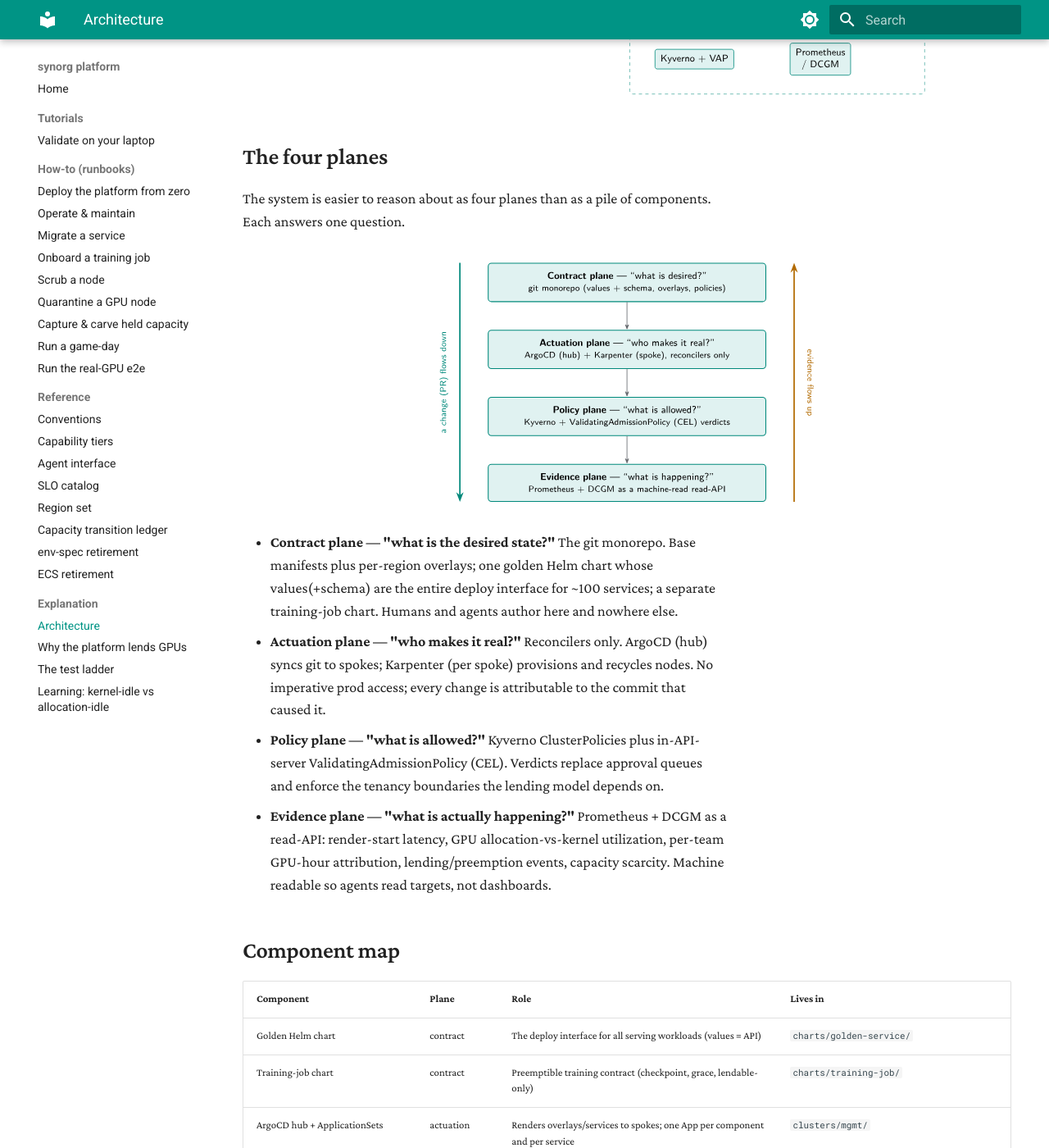
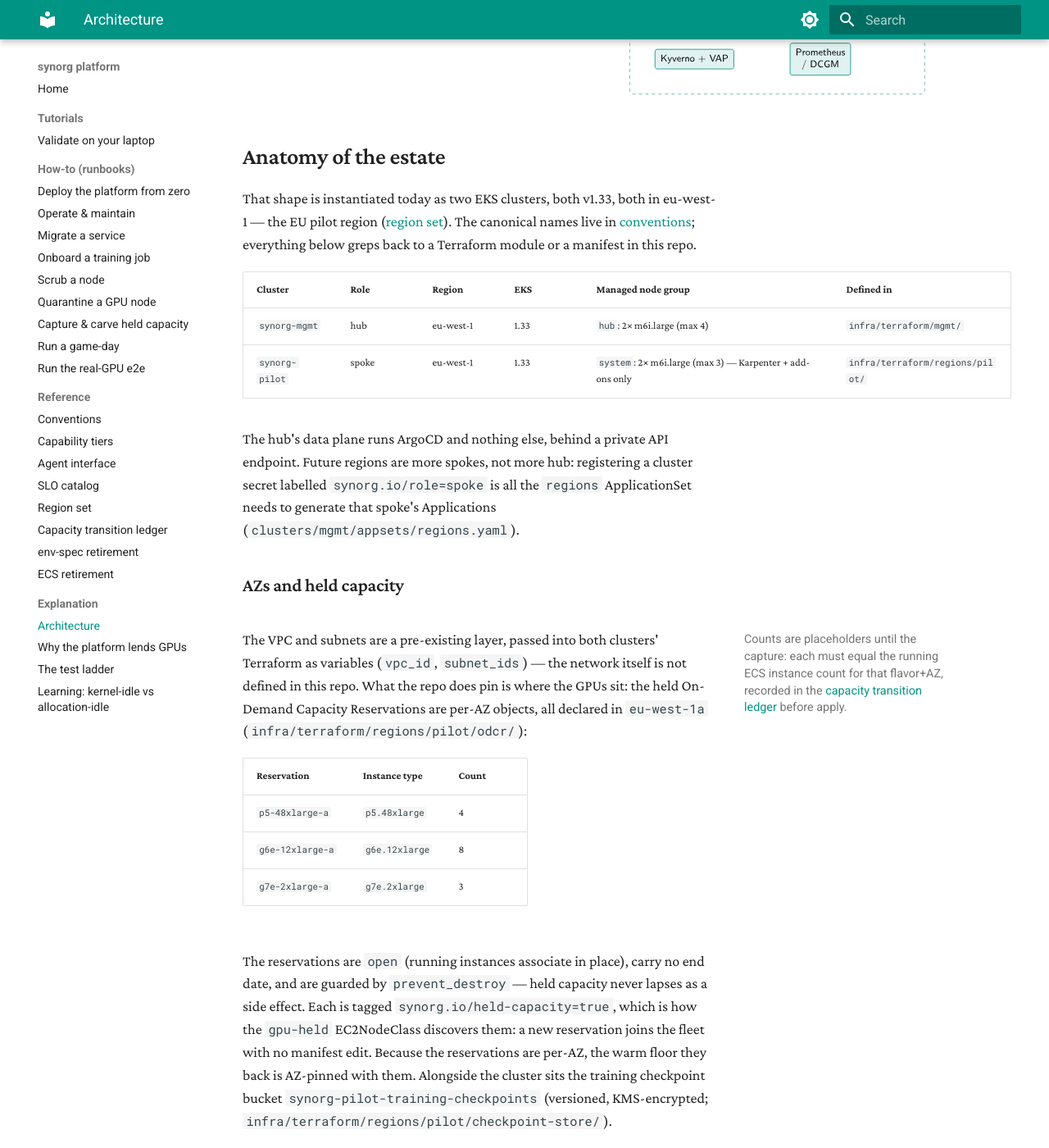
Before and after one commit to nycterent/synorg, an MkDocs documentation site: the page built from docs/explanation/architecture.md, in a window 1280 px wide and 1400 px high, scrolled down 784 px. Shown: the whole window at 82% size. Built offline with MkDocs 1.6.1 and Material for MkDocs 9.7.7, drawn with Linux system fonts in a browser that asks for light colours; some of the changed text lies outside the part shown.

Commit message:
docs(architecture): anatomy of the estate — clusters, AZs, pools, services
Concrete topology the doc never stated: mgmt hub + pilot spoke tables
(eu-west-1, EKS 1.33, node groups), ODCR holdings and AZ pinning, node
pool matrix (types, capacity, taints, who lands where), and a what-runs-
where namespace map with a new TikZ diagram. Every fact greps back to a
terraform/manifest source; genuinely undefined pieces (VPC inputs, EKS
Kueue/Kyverno installs) are marked not-yet-defined rather than invented.

```diff
--- a/docs/explanation/architecture.md
+++ b/docs/explanation/architecture.md
@@ -23,6 +23,124 @@
 hand.
 
 ![Hub-spoke topology: the git monorepo (the only write API) feeds the ArgoCD hub, which syncs each region spoke; inside a spoke Karpenter provisions the warm-floor, lendable, and web NodePools while Kueue, the lending controller, Kyverno + VAP, and Prometheus run alongside](../assets/diagrams/architecture-topology.svg){ .diagram }
+
+## Anatomy of the estate
+
+That shape is instantiated today as two EKS clusters, both v1.33, both in
+eu-west-1 — the EU pilot region ([region set](../region-set.md)). The canonical
+names live in [conventions](../conventions.md); everything below greps back to
+a Terraform module or a manifest in this repo.
+
+| Cluster | Role | Region | EKS | Managed node group | Defined in |
+|---|---|---|---|---|---|
+| `synorg-mgmt` | hub | eu-west-1 | 1.33 | `hub`: 2× m6i.large (max 4) | `infra/terraform/mgmt/` |
+| `synorg-pilot` | spoke | eu-west-1 | 1.33 | `system`: 2× m6i.large (max 3) — Karpenter + add-ons only | `infra/terraform/regions/pilot/` |
+
+The hub's data plane runs ArgoCD and nothing else, behind a private API
+endpoint. Future regions are more spokes, not more hub: registering a cluster
+secret labelled `synorg.io/role=spoke` is all the `regions` ApplicationSet
+needs to generate that spoke's Applications
+(`clusters/mgmt/appsets/regions.yaml`).
+
+### AZs and held capacity
+
+<div class="md-has-sidebar" markdown>
+<main markdown>
+
+The VPC and subnets are a pre-existing layer, passed into both clusters'
+Terraform as variables (`vpc_id`, `subnet_ids`) — the network itself is not
+defined in this repo. What the repo does pin is where the GPUs sit: the held
+On-Demand Capacity Reservations are per-AZ objects, all declared in
+`eu-west-1a` (`infra/terraform/regions/pilot/odcr/`):
+
+| Reservation | Instance type | Count |
+|---|---|---|
+| `p5-48xlarge-a` | `p5.48xlarge` | 4 |
+| `g6e-12xlarge-a` | `g6e.12xlarge` | 8 |
+| `g7e-2xlarge-a` | `g7e.2xlarge` | 3 |
+
+</main>
+<aside markdown>
+
+Counts are placeholders until the capture: each must equal the running ECS
+instance count for that flavor+AZ, recorded in the [capacity transition
+ledger](../capacity-transition.md) before apply.
+
+</aside>
+</div>
+
+The reservations are `open` (running instances associate in place), carry no
+end date, and are guarded by `prevent_destroy` — held capacity never lapses as
+a side effect. Each is tagged `synorg.io/held-capacity=true`, which is how the
+`gpu-held` EC2NodeClass discovers them: a new reservation joins the fleet with
+no manifest edit. Because the reservations are per-AZ, the warm floor they
+back is AZ-pinned with them. Alongside the cluster sits the training
+checkpoint bucket `synorg-pilot-training-checkpoints` (versioned,
+KMS-encrypted; `infra/terraform/regions/pilot/checkpoint-store/`).
+
+### Node pools
+
+<div class="md-has-sidebar" markdown>
+<main markdown>
+
+Karpenter provisions all pilot capacity beyond the system node group, from
+three NodePools (`clusters/pilot/karpenter/`):
+
+| Pool | Weight | Instance types | Capacity | Taint | Limit | Who lands there |
+|---|---|---|---|---|---|---|
+| `gpu-warm-floor` | 100 | `p5.48xlarge`, `g6e.12xlarge` | reserved, then on-demand | `pool.synorg.io/warm-floor` | 32 GPUs | inference + the balloon; never consolidated (`budgets: nodes: "0"`) |
+| `gpu-lendable` | 50 | `p5.48xlarge`, `g6e.12xlarge` | reserved, then on-demand | `pool.synorg.io/lendable`, plus `lending.synorg.io/lent` while lent | 64 GPUs | training admitted through Kueue during the window |
+| `web` | 10 | c/m/r families, generation > 5 | on-demand | none | 1000 CPU | web and system workloads, the lending controller |
+
+Both GPU pools reference the `gpu-held` EC2NodeClass; `web` has its own with
+no reservation terms, so web load can never consume held GPU capacity. Every
+node carries a `pool.synorg.io/name` label — Kueue's ResourceFlavors and the
+lending controller key off the pool names, never off instance types.
+
+</main>
+<aside markdown>
+
+`E2E_CHEAP=1` shrinks this surface for the real-GPU e2e: instance lists become
+`g4dn.xlarge` (1× T4; spot for the lendable pool), one floor node, two
+lendable — same physics, ~$5–10 a run
+(`tests/e2e/cheap-overlay/apply.sh`).
+
+</aside>
+</div>
+
+### What runs where
+
+![The two clusters and their namespaces: synorg-mgmt runs only the argocd namespace (ArgoCD, ApplicationSets, team AppProjects); synorg-pilot runs karpenter, kueue, lending, platform-system, observability, and team namespaces, drawing on the held ODCRs and the S3 checkpoint store](../assets/diagrams/cluster-anatomy.svg){ .diagram }
+
+On the hub everything lives in `argocd`: ArgoCD itself (Helm chart `argo-cd`
+7.7.0, installed once, self-managed thereafter), the `regions` and `services`
+ApplicationSets, and one AppProject per team. On the pilot, the `regions`
+ApplicationSet maps each `clusters/pilot/<dir>` to an Application named
+`pilot-<dir>` targeting a namespace of the same name:
+
+- `karpenter` — the synced NodePool and EC2NodeClass manifests (cluster-scoped
+  objects; the Karpenter controller itself is installed with the cluster and
+  runs on the system node group).
+- `kueue` — the ClusterQueues (`platform-lendable`, `training-borrow`),
+  ResourceFlavors, and PriorityClasses, all cluster-scoped. The Kueue
+  controller runs in `kueue-system` in the kind harness; its EKS install is
+  not yet defined in this repo.
+- `lending` — the lending controller and its schedule ConfigMap, region-local
+  so reclaim survives a hub outage.
+- `platform-system` — the warm-floor balloon Deployment that holds the floor
+  warm.
+- `observability` — kube-prometheus-stack (`65.x`), dcgm-exporter (`3.x`),
+  the evidence-plane recording rules, and the SLO definitions.
+- `team-<name>` — one namespace per team: its LocalQueue and its
+  golden-chart services (the `services` ApplicationSet renders
+  `clusters/pilot/services/*.yaml` into `team-{{.team}}`).
+
+The policy plane is cluster-scoped: five Kyverno ClusterPolicies applied from
+`policies/kyverno/` (deploy step 5). The Kyverno controller install is
+likewise not yet pinned in the repo. The [deploy
+runbook](../runbooks/deploy-platform.md) brings this estate up from zero in
+seven steps; the [test ladder](testing.md) proves it at increasing cost before
+any of it touches AWS.
 
 ## The four planes
 
```
Also changed, not shown: docs/assets/diagrams/cluster-anatomy.svg (added), 1 other file.
